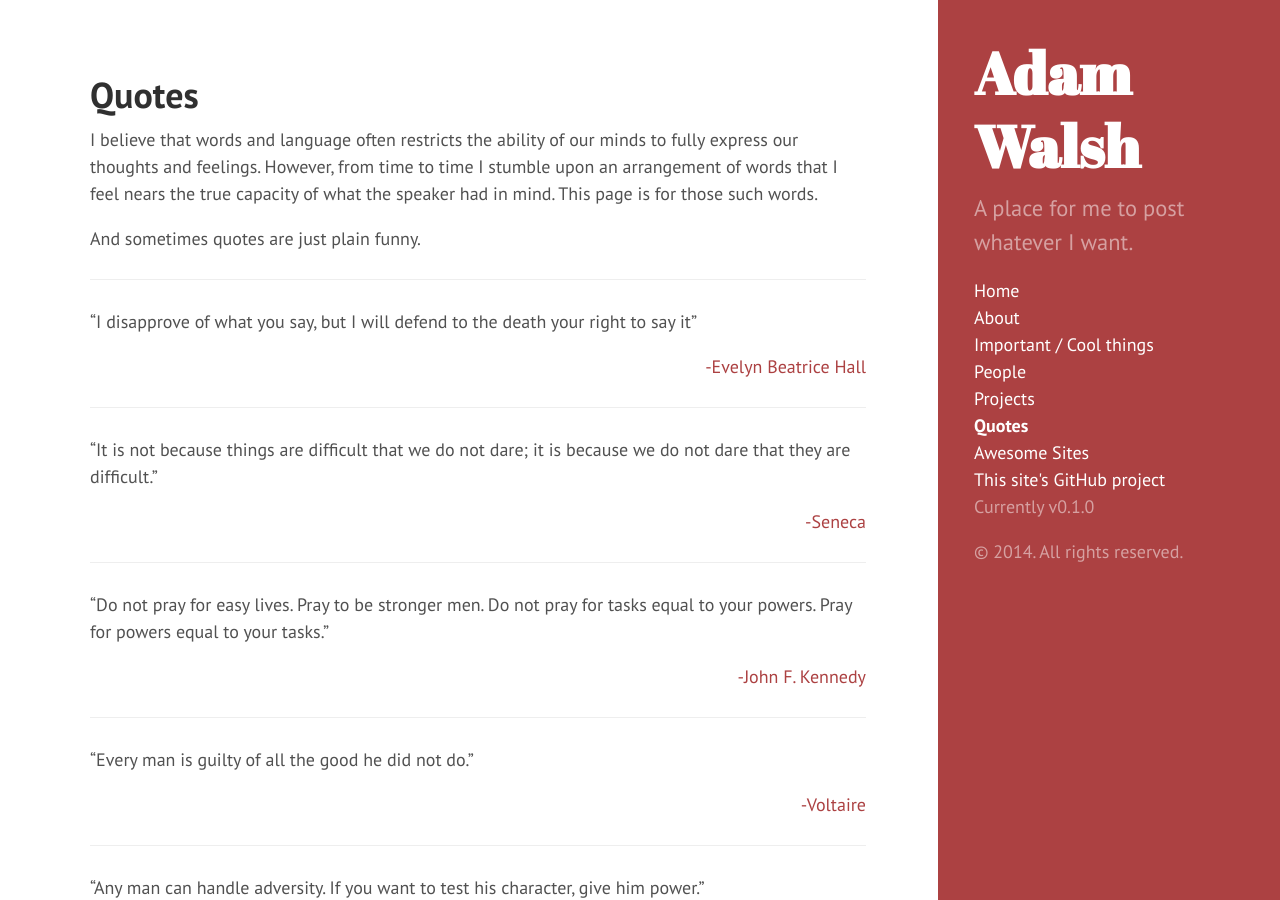
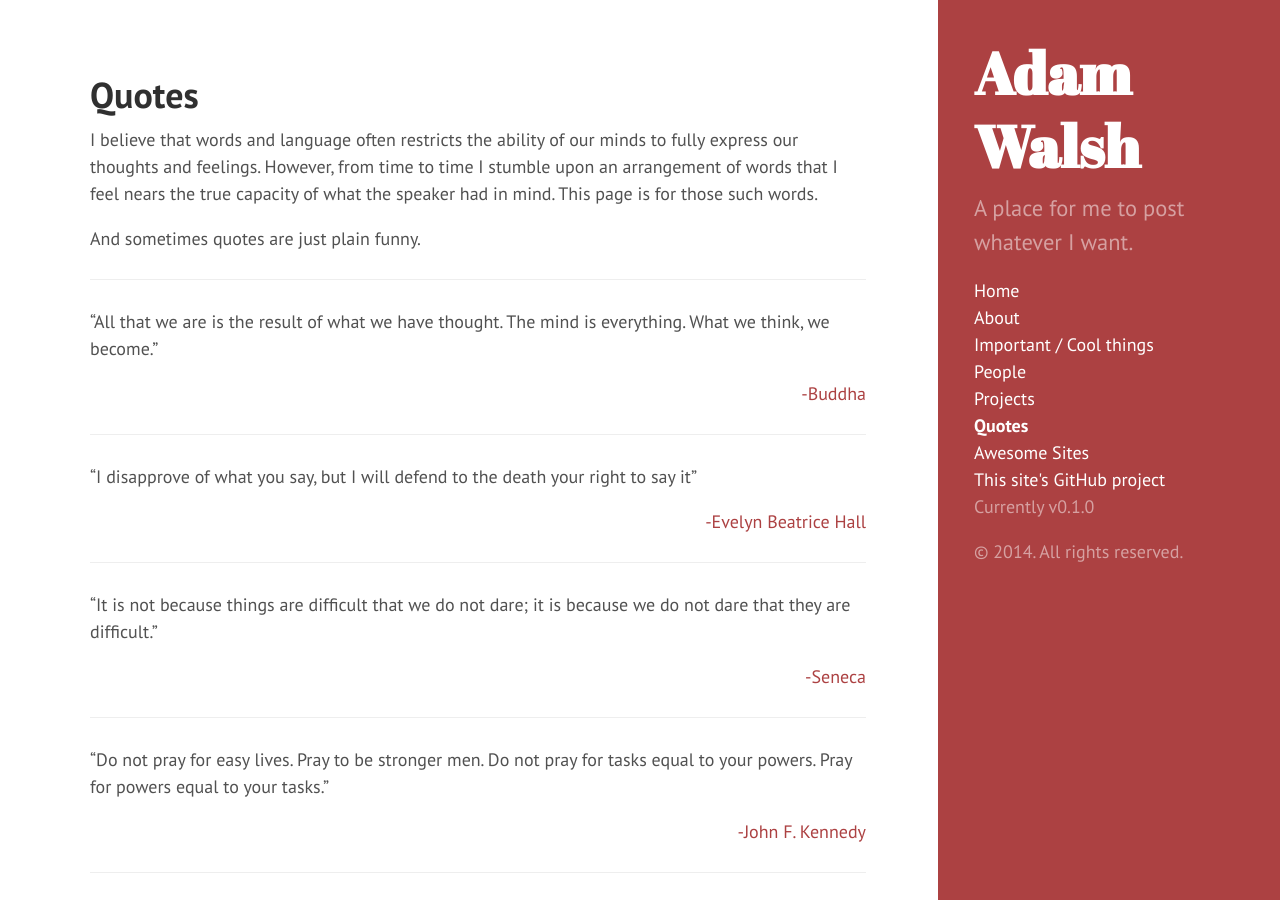
Before and after one commit to walshie4/walshie4.github.io, a Jekyll site: the page built from quotes.md, in a window 1280 px wide and 900 px high. Built offline with Jekyll 4.4.1, drawn with Linux system fonts in a browser that asks for light colours; Markdown is read by kramdown in place of the engine named in the settings.

Commit message:
Added Buddha quote

```diff
--- a/quotes.md
+++ b/quotes.md
@@ -10,6 +10,12 @@ capacity of what the speaker had in mind. This page is for those such words.
 And sometimes quotes are just plain funny.
 
 -------------------
+
+"All that we are is the result of what we have thought. The mind is everything. What we think, we become."
+
+<p style='text-align: right;'><a href="https://en.wikipedia.org/wiki/Buddha">-Buddha</a></p>
+
+------------------
 
 "I disapprove of what you say, but I will defend to the death your right to say it"
 
```
